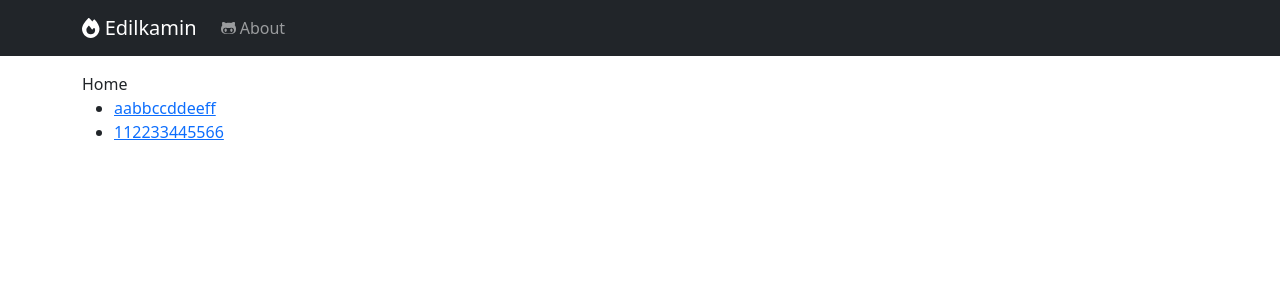
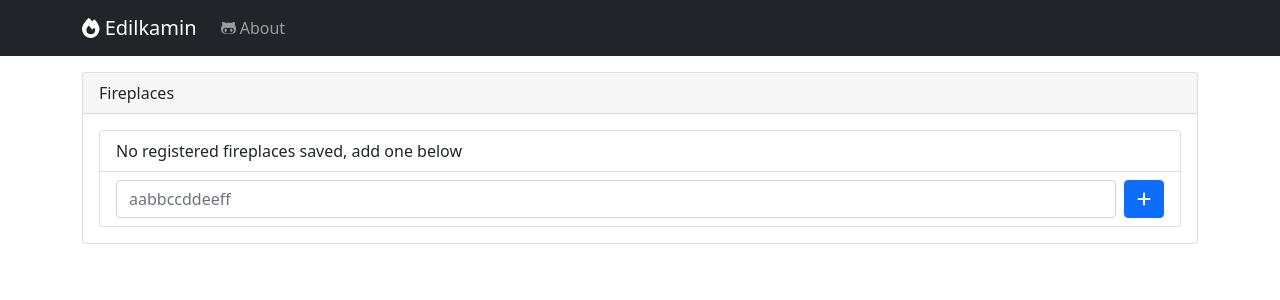
Before and after one commit to AndreMiras/edilkamin, a React (Create React App) app: page / in a window 1280 px wide. Shown: the top 300 px of the page. Built offline with nearby package versions, Linux system fonts and the light colour scheme.

Commit message:
:sparkles: feat: Add/remove fireplaces

```diff
--- a/src/components/Home.tsx
+++ b/src/components/Home.tsx
@@ -1,22 +1,76 @@
+import { useState } from "react";
 import { Link } from "react-router-dom";
-// TODO:
-// This is currently hardcoded.
+import { Button, Card, Form, ListGroup } from "react-bootstrap";
+import { FontAwesomeIcon } from "@fortawesome/react-fontawesome";
+
 // I suspect there's no API for fetching fireplaces.
-// Instead bluetooth is used to fetch the MAC addresses and this is then stored
-// to a local database.
-const fireplaces = ["aabbccddeeff", "112233445566"];
+// Instead bluetooth is used to fetch the MAC addresses on the Android app
+// then it gets stored to a local database.
+// In our case fireplaces are added by the user and stored to the localStorage.
+const localStorageKey = "fireplaces";
 
-const Home = (): JSX.Element => (
-  <>
-    Home
-    <ul>
-      {fireplaces.map((mac) => (
-        <li key={mac}>
-          <Link to={`/fireplaces/${mac}`}>{mac}</Link>
-        </li>
-      ))}
-    </ul>
-  </>
-);
+const Home = (): JSX.Element => {
+  const getFireplacesLocalStorage = (): string[] =>
+    JSON.parse(localStorage.getItem(localStorageKey) || "[]");
+
+  const setFireplacesLocalStorage = (newFireplaces: string[]) =>
+    localStorage.setItem(localStorageKey, JSON.stringify(newFireplaces));
+
+  const [fireplacesState, setFireplacesState] = useState<string[]>(
+    getFireplacesLocalStorage()
+  );
+  const [fireplace, setFireplace] = useState("");
+
+  /**
+   * Sets `newFireplaces` to both state and local storage.
+   */
+  const setFireplaces = (newFireplaces: string[]) => {
+    setFireplacesState(newFireplaces);
+    setFireplacesLocalStorage(newFireplaces);
+  };
+
+  const onAdd = () => setFireplaces([...fireplacesState, fireplace]);
+
+  const onRemove = (index: number) =>
+    setFireplaces(fireplacesState.filter((item, i) => i !== index));
+
+  return (
+    <Card>
+      <Card.Header>Fireplaces</Card.Header>
+      <Card.Body>
+        <ListGroup>
+          {fireplacesState.map((mac, index) => (
+            <ListGroup.Item
+              key={mac}
+              className="d-flex justify-content-between align-items-center"
+              as="div"
+              action
+            >
+              <Link to={`/fireplaces/${mac}`}>{mac}</Link>
+              <Button onClick={() => onRemove(index)}>
+                <FontAwesomeIcon icon={["fas", "minus"]} />
+              </Button>
+            </ListGroup.Item>
+          ))}
+          <ListGroup.Item>
+            {fireplacesState.length === 0 && (
+              <span>No registered fireplaces saved, add one below</span>
+            )}
+          </ListGroup.Item>
+          <ListGroup.Item className="d-flex justify-content-between" as="div">
+            <Form.Control
+              className="me-2"
+              placeholder="aabbccddeeff"
+              onChange={(e) => setFireplace(e.target.value)}
+            />
+            <Button onClick={onAdd}>
+              <FontAwesomeIcon icon={["fas", "plus"]} />
+            </Button>
+          </ListGroup.Item>
+        </ListGroup>
+      </Card.Body>
+    </Card>
+  );
+};
 
 export default Home;
```
